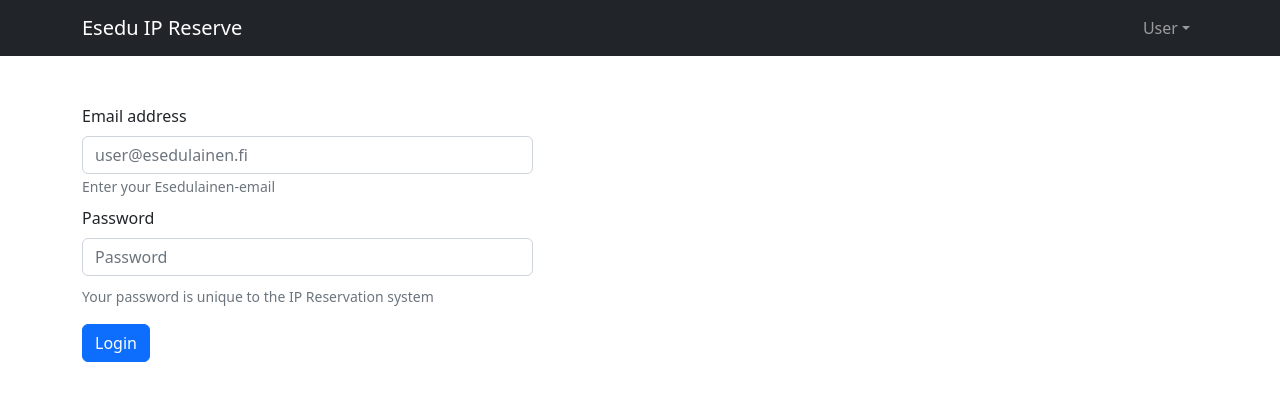
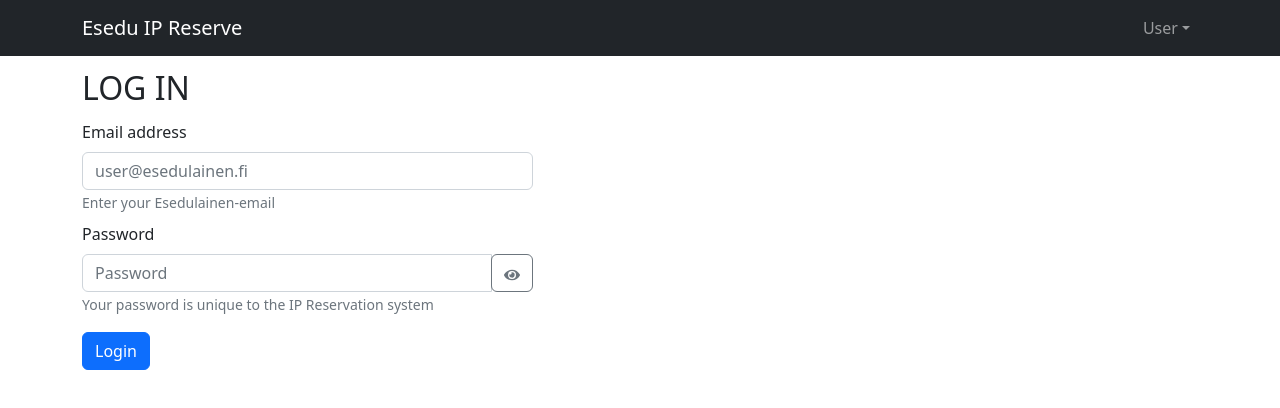
Before and after one commit to jkaart/ip-reservationapp-frontend, a React (Create React App) app: page / in a window 1280 px wide. Shown: the top 408 px of the page. Built offline with nearby package versions, Linux system fonts and the light colour scheme.

Commit message:
Unified login and register style

```diff
--- a/src/Components/Login.js
+++ b/src/Components/Login.js
@@ -3,6 +3,7 @@ import { useNavigate } from "react-router-dom";
 import { Button, Col, Form, Row } from 'react-bootstrap';
 import { render } from "@testing-library/react";
 import Navigation from "./Navigation";
+import PasswordField from "./PasswordField";
 
 export const Login = (props) => {
     const login = props.isLoggedIn;
@@ -52,8 +53,8 @@ export const Login = (props) => {
         <Row>
             <Col md='5'>
                 <Form>
-                    <Form.Label></Form.Label>
-                    <Form.Group className="mt-4">
+                    <Form.Label className="text-uppercase fs-2 mt-2">Log in</Form.Label>
+                    <Form.Group>
                         <Form.Label>Email address</Form.Label>
                         <Form.Control type="email" placeholder="user@esedulainen.fi" />
                         <Form.Text className="text-muted">
@@ -62,7 +63,7 @@ export const Login = (props) => {
                     </Form.Group>
                     <Form.Group className="mt-2">
                         <Form.Label>Password</Form.Label>
-                        <Form.Control className="mb-2" type="password" placeholder="Password" />
+                        <PasswordField id="password" />
                         <Form.Text className="text-muted">
                             Your password is unique to the IP Reservation system
                         </Form.Text>
--- a/src/Components/Register.js
+++ b/src/Components/Register.js
@@ -28,7 +28,8 @@ const Register = () => {
             </Row>*/}
             <Col md="5">
                 <Form>
-                    <Form.Group className="mt-4">
+                    <Form.Label className="text-uppercase fs-2 mt-2">Register</Form.Label>
+                    <Form.Group>
                         <Form.Label>Email address</Form.Label>
                         <Form.Control type="email" placeholder="user@esedulainen.fi" />
                         <Form.Text className="text-muted">
@@ -37,12 +38,12 @@ const Register = () => {
                     </Form.Group>
                     <Form.Group className="mt-2">
                         <Form.Label>Password</Form.Label>
-                        <PasswordField className="mb-2" id="pass" onChangeProp={setNewPass} />
+                        <PasswordField id="pass" onChangeProp={setNewPass} />
                         <Form.Text className="text-muted">
                             Your password is unique to the IP Reservation system
                         </Form.Text>
                     </Form.Group>
-                    <Form.Group>
+                    <Form.Group className="mt-2">
                         <Form.Label>Group</Form.Label>
                         <Form.Control type="text" placeholder="Group 1" />
                     </Form.Group>
```
